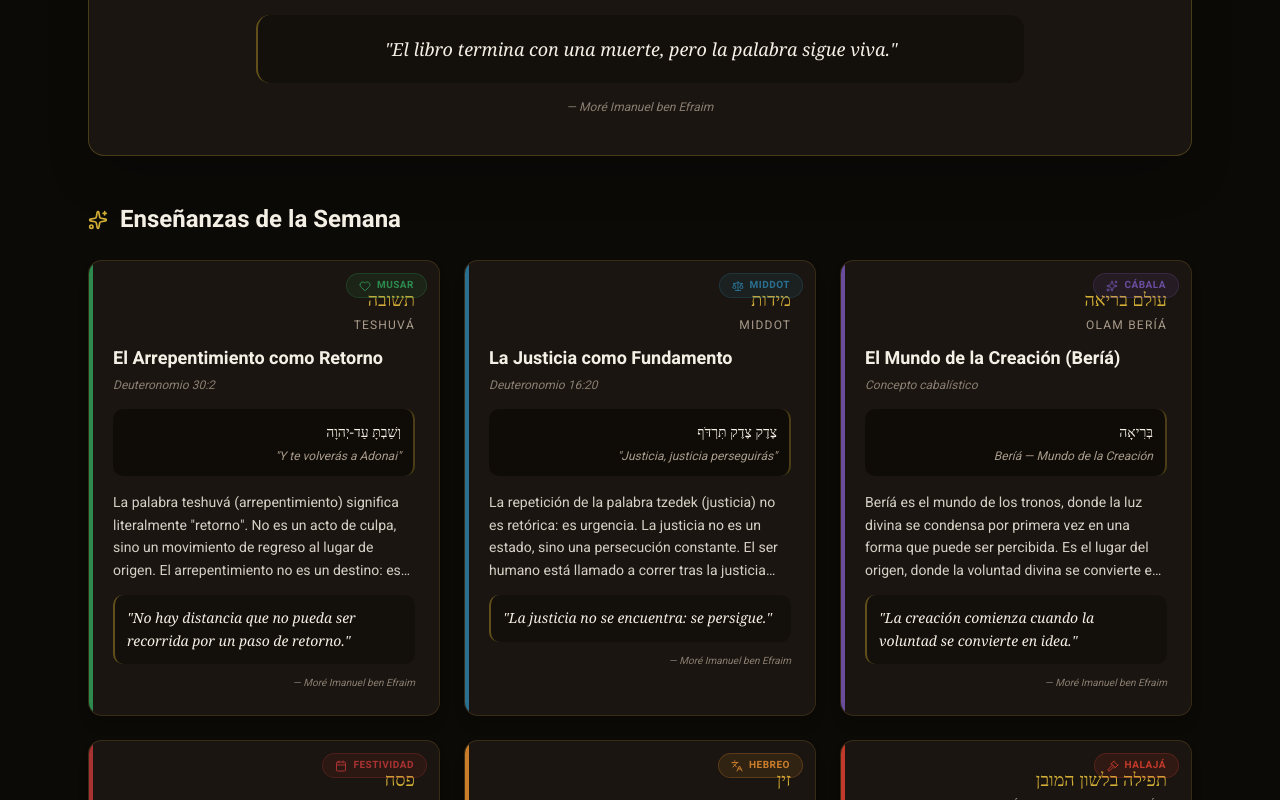
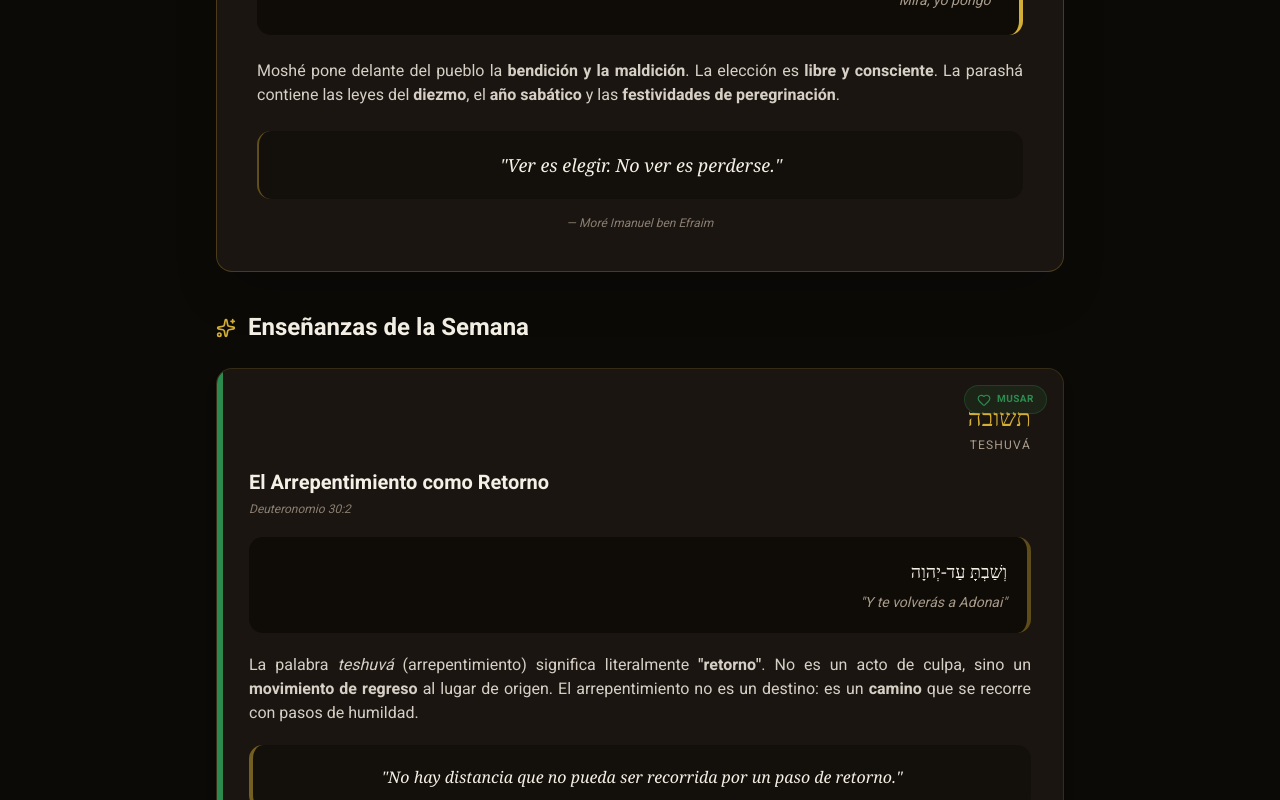
Before and after one commit to wprogramador/beneyisrael, a React (Vite) app: page /#/tora-semanal in a window 1280 px wide. Shown: the part 780-1580 px from the top of the page. Built offline with nearby package versions, Linux system fonts and the light colour scheme; a web font is replaced by a local one.

Commit message:
menu fix

```diff
--- a/src/lib/tora-semanal.ts
+++ b/src/lib/tora-semanal.ts
@@ -7,6 +7,8 @@ import {
   TARJETAS_HEBREO,
   TARJETAS_HALAJA,
 } from './tarjetas'
+import { parashaLocal } from './hebcal'
+import { normalizarParasha, resolveParashaId } from './parashaIds'
 import type { Tarjeta } from './tarjetasTypes'
 
 /* ===== Generador pseudoaleatorio con seed ===== */
@@ -28,12 +30,27 @@ function getSemanaSeed(fecha = new Date()): number {
   return fecha.getFullYear() * 100 + getISOWeek(fecha)
 }
 
+/* ===== Normalizar título de tarjeta para comparar con hebcal ===== */
+function normalizarTitulo(title: string): string {
+  return normalizarParasha(title).join('-')
+}
+
+/* ===== Buscar parashá de la semana en las tarjetas ===== */
+function getParashaDeSemana(): Tarjeta | undefined {
+  const info = parashaLocal(new Date())
+  const idCanonico = resolveParashaId(info.nombre)
+  if (!idCanonico) return undefined
+
+  // Buscar por título normalizado
+  return TARJETAS_PARASHA.find((t) => normalizarTitulo(t.title) === idCanonico)
+}
+
 /* ===== Interface ===== */
 export interface ContenidoSemanal {
   semana: number
   anio: number
   seed: number
-  parasha: Tarjeta
+  parasha: Tarjeta | null
   musar: Tarjeta
   middot: Tarjeta
   cabala: Tarjeta
@@ -51,11 +68,13 @@ export function getContenidoSemanal(fecha = new Date()): ContenidoSemanal {
     return arr[idx]
   }
 
+  const parasha = getParashaDeSemana()
+
   return {
     semana: getISOWeek(fecha),
     anio: fecha.getFullYear(),
     seed,
-    parasha: pick(TARJETAS_PARASHA, 0),
+    parasha: parasha ?? null,
     musar: pick(TARJETAS_MUSAR, 1),
     middot: pick(TARJETAS_MIDDOT, 2),
     cabala: pick(TARJETAS_CABALA, 3),
--- a/src/pages/ToraSemanal.tsx
+++ b/src/pages/ToraSemanal.tsx
@@ -1,6 +1,8 @@
 import { useMemo } from 'react'
 import { getContenidoSemanal } from '@/lib/tora-semanal'
-import { BookOpen, Heart, Scale, Sparkles, Calendar, Languages, Gavel } from 'lucide-react'
+import Navbar from '@/sections/Navbar'
+import Footer from '@/sections/Footer'
+import { BookOpen, Heart, Scale, Sparkles, Calendar, Languages, Gavel, AlertCircle } from 'lucide-react'
 
 const CATEGORY_META = {
   parasha:   { label: 'Parashá',   color: '#d4af37', icon: BookOpen },
@@ -12,59 +14,61 @@ const CATEGORY_META = {
   halaja:    { label: 'Halajá',    color: '#c0392b', icon: Gavel },
 }
 
-function TarjetaSemanal({ tarjeta, tipo }: { tarjeta: ReturnType<typeof getContenidoSemanal>['parasha']; tipo: keyof typeof CATEGORY_META }) {
+function TarjetaVertical({ tarjeta, tipo }: { tarjeta: NonNullable<ReturnType<typeof getContenidoSemanal>['parasha']>; tipo: keyof typeof CATEGORY_META }) {
   const meta = CATEGORY_META[tipo]
   const Icon = meta.icon
 
   return (
-    <article className="relative bg-[#1a1510] border border-[#d4af37]/15 rounded-xl overflow-hidden shadow-lg hover:shadow-[#d4af37]/10 hover:-translate-y-1 transition-all duration-300">
+    <article className="relative bg-[#1a1510] border border-[#d4af37]/15 rounded-2xl overflow-hidden shadow-lg hover:shadow-[#d4af37]/10 transition-all duration-300">
       {/* Borde lateral */}
-      <div className="absolute top-0 left-0 w-1 h-full" style={{ backgroundColor: meta.color }} />
+      <div className="absolute top-0 left-0 w-1.5 h-full" style={{ backgroundColor: meta.color }} />
 
       {/* Badge */}
-      <div className="absolute top-3 right-3 flex items-center gap-1.5 px-3 py-1 rounded-full text-[10px] font-bold uppercase tracking-wider" style={{ backgroundColor: meta.color + '22', color: meta.color, border: `1px solid ${meta.color}44` }}>
-        <Icon className="w-3 h-3" />
+      <div className="absolute top-4 right-4 flex items-center gap-1.5 px-3 py-1.5 rounded-full text-[10px] font-bold uppercase tracking-wider" style={{ backgroundColor: meta.color + '22', color: meta.color, border: `1px solid ${meta.color}44` }}>
+        <Icon className="w-3.5 h-3.5" />
         {meta.label}
       </div>
 
-      <div className="p-5 sm:p-6 pt-10">
+      <div className="p-6 sm:p-8 pt-12">
         {/* Título hebreo */}
-        <p className="text-right font-serif text-lg text-[#d4af37] mb-1" dir="rtl">
+        <p className="text-right font-serif text-xl sm:text-2xl text-[#d4af37] mb-1" dir="rtl">
           {tarjeta.hebTitle}
         </p>
-        <p className="text-right text-xs text-[#a89b8c] uppercase tracking-widest mb-3">
+        <p className="text-right text-xs text-[#a89b8c] uppercase tracking-widest mb-4">
           {tarjeta.latTitle}
         </p>
 
         {/* Título español */}
-        <h3 className="text-base sm:text-lg font-bold text-[#f5f0e6] mb-1 leading-snug">
+        <h3 className="text-lg sm:text-xl font-bold text-[#f5f0e6] mb-1">
           {tarjeta.title}
         </h3>
-        <p className="text-xs text-[#8a7e72] italic mb-4">{tarjeta.ref}</p>
+        <p className="text-xs text-[#8a7e72] italic mb-5">{tarjeta.ref}</p>
 
         {/* Cita hebrea */}
-        <div className="bg-[#0f0c07] rounded-lg p-3 mb-4 border-r-2 border-[#d4af37]/30">
-          <p className="text-right text-sm text-[#f5f0e6] font-serif leading-relaxed" dir="rtl">
+        <div className="bg-[#0f0c07] rounded-xl p-4 sm:p-5 mb-5 border-r-4 border-[#d4af37]/40">
+          <p className="text-right text-base sm:text-lg text-[#f5f0e6] font-serif leading-relaxed" dir="rtl">
             {tarjeta.hebrewText}
           </p>
-          <p className="text-right text-xs text-[#a89b8c] mt-1 italic">
+          <p className="text-right text-sm text-[#a89b8c] mt-2 italic">
             {tarjeta.translation}
           </p>
         </div>
 
-        {/* Análisis (primer párrafo) */}
-        <p className="text-sm text-[#d5cfc5] leading-relaxed line-clamp-4 mb-3">
-          {tarjeta.analysis.replace(/<[^>]+>/g, '').split('\n')[0]}
-        </p>
+        {/* Análisis completo */}
+        <div className="space-y-3 mb-5">
+          {tarjeta.analysis.split('\n').filter((p: string) => p.trim()).map((p: string, i: number) => (
+            <p key={i} className="text-sm sm:text-base text-[#d5cfc5] leading-relaxed text-justify" dangerouslySetInnerHTML={{ __html: p }} />
+          ))}
+        </div>
 
         {/* Conclusión */}
-        <div className="bg-[#0f0c07]/60 rounded-lg p-3 border-l-2 border-[#d4af37]/40">
-          <p className="text-sm text-[#f5f0e6] italic font-serif leading-relaxed">
+        <div className="bg-[#0f0c07]/60 rounded-xl p-4 sm:p-5 border-l-4 border-[#d4af37]/50">
+          <p className="text-sm sm:text-base text-[#f5f0e6] italic font-serif leading-relaxed text-center">
             "{tarjeta.conclusion}"
           </p>
         </div>
 
-        <p className="text-right text-[10px] text-[#8a7e72] mt-3 italic">
+        <p className="text-right text-[11px] text-[#8a7e72] mt-4 italic">
           {tarjeta.signature}
         </p>
       </div>
@@ -76,10 +80,12 @@ export default function ToraSemanal() {
   const semana = useMemo(() => getContenidoSemanal(), [])
 
   return (
-    <div className="min-h-screen bg-[#0c0a07] pb-20">
+    <>
+      <Navbar />
+      <div className="min-h-screen bg-[#0c0a07] pb-20 pt-24 sm:pt-28">
         {/* Header */}
         <div className="bg-[#14100a] border-b border-[#d4af37]/20">
-        <div className="max-w-6xl mx-auto px-4 sm:px-6 py-12 sm:py-16 text-center">
+          <div className="max-w-4xl mx-auto px-4 sm:px-6 py-12 sm:py-16 text-center">
             <span className="inline-block text-[#d4af37] text-xs font-semibold tracking-[0.2em] uppercase mb-3">
               Semana {semana.semana} · {semana.anio}
             </span>
@@ -87,12 +93,12 @@ export default function ToraSemanal() {
               Torá Semanal
             </h1>
             <p className="text-[#a89b8c] text-base sm:text-lg max-w-2xl mx-auto">
-            Cada semana, una parashá y una enseñanza de cada camino del estudio hebreo.
+              Cada semana, la parashá correspondiente y una enseñanza de cada camino del estudio hebreo.
             </p>
           </div>
         </div>
 
-      <div className="max-w-6xl mx-auto px-4 sm:px-6 py-10 sm:py-14 space-y-12">
+        <div className="max-w-4xl mx-auto px-4 sm:px-6 py-10 sm:py-14 space-y-10">
           {/* ===== PARASHÁ DESTACADA ===== */}
           <section>
             <div className="flex items-center gap-3 mb-6">
@@ -100,6 +106,7 @@ export default function ToraSemanal() {
               <h2 className="text-xl sm:text-2xl font-bold text-[#f5f0e6]">Parashá de la Semana</h2>
             </div>
 
+            {semana.parasha ? (
               <div className="bg-[#1a1510] border border-[#d4af37]/25 rounded-2xl p-6 sm:p-10 shadow-2xl relative overflow-hidden">
                 <div className="absolute top-0 left-0 w-full h-1 bg-gradient-to-r from-transparent via-[#d4af37] to-transparent opacity-40" />
 
@@ -117,7 +124,7 @@ export default function ToraSemanal() {
                 </h3>
                 <p className="text-center text-sm text-[#8a7e72] italic mb-6">{semana.parasha.ref}</p>
 
-            <div className="max-w-3xl mx-auto bg-[#0f0c07] rounded-xl p-5 sm:p-6 mb-6 border-r-3 border-[#d4af37]">
+                <div className="bg-[#0f0c07] rounded-xl p-5 sm:p-6 mb-6 border-r-4 border-[#d4af37]">
                   <p className="text-right text-lg sm:text-xl text-[#f5f0e6] font-serif leading-relaxed" dir="rtl">
                     {semana.parasha.hebrewText}
                   </p>
@@ -126,13 +133,13 @@ export default function ToraSemanal() {
                   </p>
                 </div>
 
-            <div className="max-w-3xl mx-auto space-y-4">
-              {semana.parasha.analysis.split('\n').filter((p: string) => p.trim()).slice(0, 3).map((p: string, i: number) => (
+                <div className="space-y-4">
+                  {semana.parasha.analysis.split('\n').filter((p: string) => p.trim()).map((p: string, i: number) => (
                     <p key={i} className="text-[#d5cfc5] leading-relaxed text-sm sm:text-base text-justify" dangerouslySetInnerHTML={{ __html: p }} />
                   ))}
                 </div>
 
-            <div className="max-w-3xl mx-auto mt-6 bg-[#0f0c07]/60 rounded-xl p-5 border-l-2 border-[#d4af37]/40">
+                <div className="mt-6 bg-[#0f0c07]/60 rounded-xl p-5 border-l-2 border-[#d4af37]/40">
                   <p className="text-[#f5f0e6] italic font-serif text-base sm:text-lg text-center leading-relaxed">
                     "{semana.parasha.conclusion}"
                   </p>
@@ -142,6 +149,13 @@ export default function ToraSemanal() {
                   {semana.parasha.signature}
                 </p>
               </div>
+            ) : (
+              <div className="bg-[#1a1510] border border-[#d4af37]/20 rounded-2xl p-8 text-center">
+                <AlertCircle className="w-10 h-10 text-[#d4af37] mx-auto mb-3" />
+                <p className="text-[#f5f0e6] font-bold mb-1">Parashá no disponible</p>
+                <p className="text-sm text-[#a89b8c]">No se encontró la tarjeta correspondiente a esta semana en la base de datos.</p>
+              </div>
+            )}
           </section>
 
           {/* ===== ENSEÑANZAS DE LA SEMANA ===== */}
@@ -151,16 +165,18 @@ export default function ToraSemanal() {
               <h2 className="text-xl sm:text-2xl font-bold text-[#f5f0e6]">Enseñanzas de la Semana</h2>
             </div>
 
-          <div className="grid grid-cols-1 sm:grid-cols-2 lg:grid-cols-3 gap-5 sm:gap-6">
-            <TarjetaSemanal tarjeta={semana.musar} tipo="musar" />
-            <TarjetaSemanal tarjeta={semana.middot} tipo="middot" />
-            <TarjetaSemanal tarjeta={semana.cabala} tipo="cabala" />
-            <TarjetaSemanal tarjeta={semana.festividad} tipo="festividad" />
-            <TarjetaSemanal tarjeta={semana.hebreo} tipo="hebreo" />
-            <TarjetaSemanal tarjeta={semana.halaja} tipo="halaja" />
+            <div className="space-y-8">
+              <TarjetaVertical tarjeta={semana.musar} tipo="musar" />
+              <TarjetaVertical tarjeta={semana.middot} tipo="middot" />
+              <TarjetaVertical tarjeta={semana.cabala} tipo="cabala" />
+              <TarjetaVertical tarjeta={semana.festividad} tipo="festividad" />
+              <TarjetaVertical tarjeta={semana.hebreo} tipo="hebreo" />
+              <TarjetaVertical tarjeta={semana.halaja} tipo="halaja" />
             </div>
           </section>
         </div>
       </div>
+      <Footer />
+    </>
   )
 }
--- a/src/sections/Navbar.tsx
+++ b/src/sections/Navbar.tsx
@@ -18,7 +18,6 @@ export function scrollToSection(id: string) {
 
 const links = [
   { id: 'inicio', label: 'Inicio' },
-  { id: 'contacto', label: 'Contacto' },
 ]
 
 export default function Navbar() {
```
Lines whose indentation alone changed are shown as unchanged.
